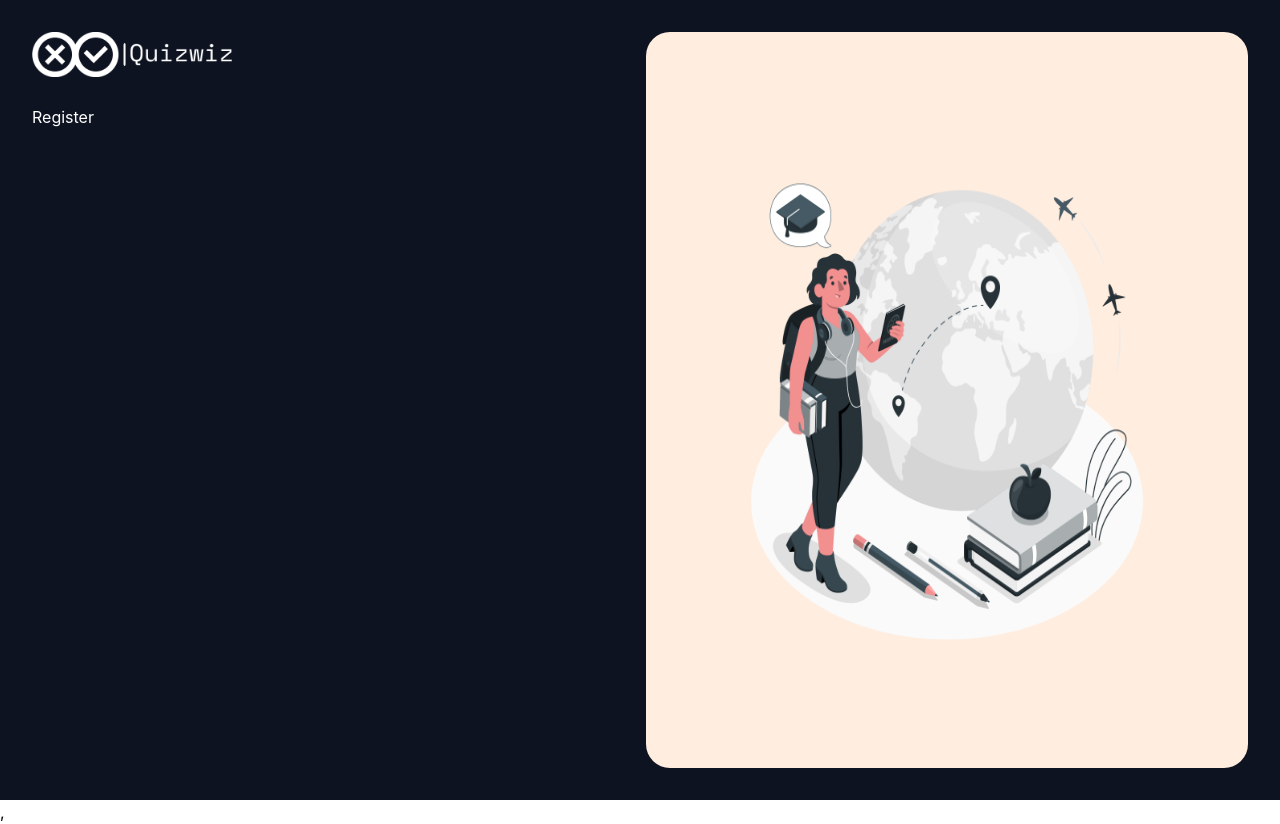
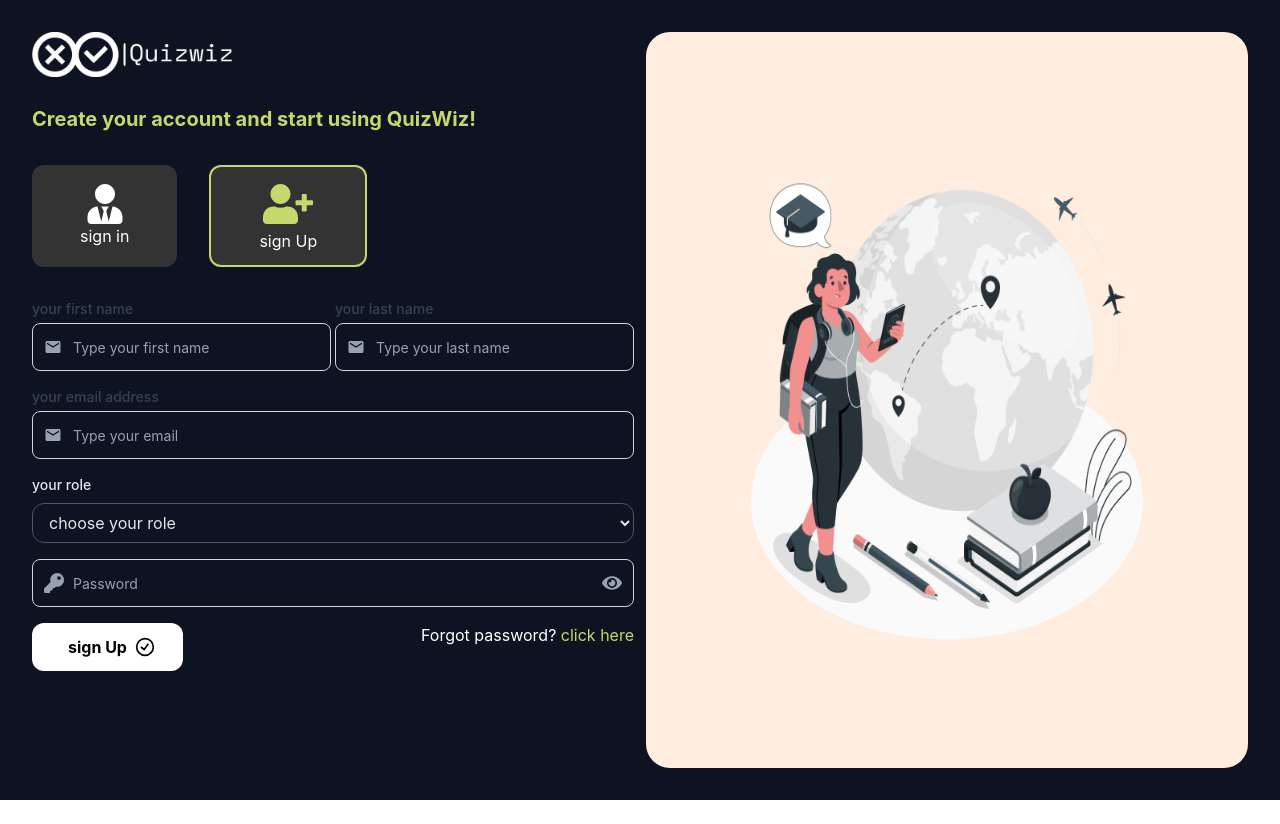
Before and after one commit to lamiaAtef/LMS, a React (Vite) app: page /register in a window 1280 px wide. After the commit the page ends 800 px from the top, so only its background shows below. Built offline with nearby package versions, Linux system fonts and the light colour scheme.

Commit message:
fix margin bottom

```diff
--- a/src/App.css
+++ b/src/App.css
@@ -2,6 +2,7 @@
 @import url('https://fonts.googleapis.com/css2?family=Inter:ital,opsz,wght@0,14..32,100..900;1,14..32,100..900&family=Nunito:ital,wght@0,200..1000;1,200..1000&family=Poppins:ital,wght@0,100;0,200;0,300;0,400;0,500;0,600;0,700;0,800;0,900;1,100;1,200;1,300;1,400;1,500;1,600;1,700;1,800;1,900&display=swap');
 *{
      font-family: "Nunito", sans-serif;
+
 }
 :root{
     --black-color: #0D1321;
--- a/src/config/validation.ts
+++ b/src/config/validation.ts
@@ -46,12 +46,16 @@ export const CONFIRM_PASSWORD_VALIDATION = (password: string) => ({
   validate: (value: string) =>
     value === password || "Passwords do not match",
 });
+export const OTP_VALIDATION = {
+     required: getRequiredMessage("OTP"),
+       pattern:{
+        value:/^\d{6}$/,
+        message : "Invalid OTP"
+    }
+}
 export const ROLE_VALIDATION = {
      required: getRequiredMessage("Role"),
-      pattern:{
-         value:/ ^(Instructor|Student)$/,
-        message : "role must be one of [Instructor, Student]"
-    }
+
 }
 
 
--- a/src/main.tsx
+++ b/src/main.tsx
@@ -13,6 +13,6 @@ createRoot(document.getElementById('root')!).render(
    <Provider store={store}>
       <StrictMode>
         <App />
-      </StrictMode>,
+      </StrictMode>
    </Provider>
 )
--- a/src/modules/AuthModule/components/Login/Login.tsx
+++ b/src/modules/AuthModule/components/Login/Login.tsx
@@ -130,7 +130,7 @@ export default function Login() {
   ) : (
     <GrStatusGood color="#000" size="20px" />
   )}
-</button>
+        </button>
           <p>Forgot password? <Link to="/forget-pass" className='text-[#C5D86D]' >click here</Link></p>
 
         </div>
--- a/src/modules/AuthModule/components/Register/Register.tsx
+++ b/src/modules/AuthModule/components/Register/Register.tsx
@@ -1,9 +1,181 @@
-import React from 'react'
+import { useForm } from "react-hook-form"
+import { FaEye, FaEyeSlash, FaKey, FaUserPlus, FaUserTie } from "react-icons/fa";
+import { Link, useNavigate } from "react-router-dom";
+import { GrStatusGood } from "react-icons/gr";
+import { MdEmail } from "react-icons/md";
+
+import { toast } from "react-toastify";
+import { AUTH_URLS } from "../../../../config/api.endPoint";
+import { axiosInstance } from "../../../../config/httpClient";
+import type { RegisterPayload } from "../../type";
+import { Input } from "../../../../shared/components/ui/Input/Input";
+import { NAME_VALIDATION,EMAIL_VALIDATION, ROLE_VALIDATION, PASSWORD_VALIDATION } from "../../../../config/validation";
+import { useState } from "react";
+import { ClipLoader } from "react-spinners";
+
+
 
 export default function Register() {
+
+  const {register,handleSubmit,formState:{errors,isSubmitting}}=useForm<RegisterPayload>();
+   const [showPassword, setShowPassword] = useState(false);
+  const navigate=useNavigate();
+  const onSubmit=async(data:RegisterPayload)=>{
+    console.log(data);
+
+try {
+const response= await axiosInstance.post(AUTH_URLS.REGISTER,data);
+console.log(response);
+toast.success(response?.data?.message);
+navigate("/login")
+
+} catch (error) {
+
+console.log(error);
+
+}
+
+  }
   return (
     <>
-      Register
+  <h1 className='text-[#C5D86D] text-xl font-bold'>
+   Create your account and start using QuizWiz!
+      </h1>
+           {/* start sign in && sign up components */}
+            <div className='flex gap-8 my-8 '>
+              <button className='flex  flex-col items-center justify-center bg-[#333333] py-3 px-12 rounded-xl
+               border-[#333333]
+               transform transition duration-300 hover:scale-105 hover:bg-[#444444]
+                 cursor-pointer'
+                   onClick={()=>navigate("/login")}>
+                <FaUserTie size="40px"  />
+                <p >sign in</p>
+              </button>
+              <button className='flex flex-col items-center justify-center
+
+                border-2 border-[#C5D86D]
+                bg-[#333333] py-3 px-12
+                rounded-xl   border-2
+
+               '
+              onClick={()=>navigate("/register")}>
+                <FaUserPlus size="50px" color=' #C5D86D'/>
+                 <p >sign Up</p>
+
+              </button>
+
+            </div>
+            {/* end sign in and sign up component */}
+             <form className="space-y-4" onSubmit={handleSubmit(onSubmit)}>
+              <div className="flex  gap-1">
+                 <Input
+                  label="your first name"
+                  id="firstname"
+                  type="text"
+                  placeholder="Type your first name"
+                  icon={<MdEmail size={18} />}
+                  error={errors?.first_name?.message}
+                  {...register("first_name",NAME_VALIDATION)}
+
+      />
+       <Input
+        label="your last name"
+        id="lastname"
+        type="text"
+        placeholder="Type your last name"
+        icon={<MdEmail size={18} />}
+        error={errors.last_name?.message}
+
+        {...register("last_name",NAME_VALIDATION)}
+
+      />
+              </div>
+      <Input
+        label="your email address"
+        id="email"
+        type="email"
+        placeholder="Type your email"
+        icon={<MdEmail size={18} />}
+        error={errors.email?.message}
+        {...register("email",EMAIL_VALIDATION)}
+
+      />
+    <div>
+  <label
+    htmlFor="role"
+    className="block mb-2 text-sm font-medium text-gray-200"
+  >
+  your role
+  </label>
+  <select
+    id="role"
+      className="w-full bg-transparent outline-none text-gray-200
+               rounded-xl border px-3 py-2 border-gray-600
+               focus:border-gray-400"
+    {...register("role",ROLE_VALIDATION)}
+  >
+
+    <option value="" className="bg-black text-gray-400" >
+    choose your role
+    </option>
+    <option value="Instructor" className="bg-black text-gray-300">
+      Instructor
+    </option>
+    <option value="Student" className="bg-black text-gray-300">
+      Student
+    </option>
+  </select>
+  {errors.role && <p className="mt-1 text-sm text-red-500">{errors.role.message}</p>}
+</div>
+<div className="mb-3">
+  {/* select هنا */}
+</div>
+
+      <Input
+            type={showPassword ? "text" : "password"}
+            placeholder="Password"
+            icon={<FaKey className="h-5 w-5" />}
+            endIcon={
+              showPassword ? (
+                <FaEyeSlash  className="h-5 w-5" />
+
+              ) : (
+                <FaEye className="h-5 w-5" />
+              )
+            }
+            onEndIconClick={() => setShowPassword(!showPassword)}
+            error={errors.password?.message}
+            {...register("password",PASSWORD_VALIDATION)}
+          />
+
+        <div className='flex justify-between'>
+           <button
+              disabled={isSubmitting}
+              type="submit"
+              className={`
+                text-black
+                font-bold
+                py-3 px-7
+                rounded-xl
+                flex items-center justify-center
+                transform transition duration-300
+                ${isSubmitting
+                  ? 'bg-gray-300 '
+                  : 'bg-white hover:scale-105 cursor-pointer'}
+              `}
+          >
+          <span className="px-2">sign Up</span>
+
+          {isSubmitting ? (
+            <ClipLoader size={16} color="#000" />
+          ) : (
+            <GrStatusGood color="#000" size="20px" />
+          )}
+        </button>
+          <p>Forgot password? <Link to="/forget-pass" className='text-[#C5D86D]' >click here</Link></p>
+
+        </div>
+    </form>
     </>
   )
 }
--- a/src/modules/AuthModule/components/ResetPassword/ResetPassword.tsx
+++ b/src/modules/AuthModule/components/ResetPassword/ResetPassword.tsx
@@ -1,4 +1,4 @@
-import React, { useState } from 'react'
+import  { useState } from 'react'
 import { useForm } from 'react-hook-form'
 import type { ResetPayload } from '../../type'
 import { axiosInstance } from '../../../../config/httpClient'
@@ -7,7 +7,7 @@ import { toast } from 'react-toastify'
 import { useLocation, useNavigate } from 'react-router-dom'
 import { Input } from '../../../../shared/components/ui/Input/Input'
 import { MdEmail } from 'react-icons/md'
-import { CONFIRM_PASSWORD_VALIDATION, EMAIL_VALIDATION, PASSWORD_VALIDATION } from '../../../../config/validation'
+import { CONFIRM_PASSWORD_VALIDATION, EMAIL_VALIDATION, OTP_VALIDATION, PASSWORD_VALIDATION } from '../../../../config/validation'
 import { FaEye, FaEyeSlash, FaKey } from 'react-icons/fa'
 import { GrStatusGood } from 'react-icons/gr'
 
@@ -23,13 +23,15 @@ const emailFromState = location.state?.email;
 });
   const[loading,setLoading]=useState(false)
     const [showPassword, setShowPassword] = useState(false);
+    const [showConfirmPassword, setShowConfirmPassword] = useState(false);
       const passwordValue = watch("password");
 
 
   const onSubmit=async(data:ResetPayload)=>{
     setLoading(true)
+    let {confirmPassword,...payload} = data;
     try {
-      const response= await axiosInstance.post(AUTH_URLS.RESET_PASSWORD,data)
+      const response= await axiosInstance.post(AUTH_URLS.RESET_PASSWORD,payload)
       toast.success( response?.data?.message||"your password reset successfully")
       navigate("/login")
     } catch (error:any) {
@@ -56,12 +58,14 @@ const emailFromState = location.state?.email;
   {...register("email", EMAIL_VALIDATION)}
 
       />
-          <Input
+      <Input
         label="Otp"
         id="Otp"
         type="text"
         placeholder="Choose your otp"
         icon={<MdEmail size={18} />}
+        error={errors.otp?.message}
+       {...register("otp",OTP_VALIDATION)}
 
 
       />
@@ -85,18 +89,18 @@ const emailFromState = location.state?.email;
 
                    <Input
                    label='Confirm Password'
-                  type={showPassword ? "text" : "password"}
+                  type={showConfirmPassword ? "text" : "password"}
                   placeholder="Type your confirm password"
                   icon={<FaKey className="h-5 w-5" />}
                   endIcon={
-                    showPassword ? (
+                    showConfirmPassword ? (
                       <FaEyeSlash  className="h-5 w-5" />
 
                     ) : (
                       <FaEye className="h-5 w-5" />
                     )
                   }
-                  onEndIconClick={() => setShowPassword(!showPassword)}
+                  onEndIconClick={() => setShowConfirmPassword(!showConfirmPassword)}
                   error={errors.confirmPassword?.message}
                   {...register("confirmPassword",CONFIRM_PASSWORD_VALIDATION(passwordValue))}
                 />
--- a/src/shared/components/AuthLayout/AuthLayout.tsx
+++ b/src/shared/components/AuthLayout/AuthLayout.tsx
@@ -12,8 +12,9 @@ export default function AuthLayout() {
 
           <Outlet/>
         </div>
-         <div className=' flex items-center justify-center bg-[#FFEDDF] rounded-3xl hidden md:flex ' >
+         <div className=' flex items-center justify-center bg-[#FFEDDF] rounded-3xl hidden lg:flex ' >
             <img src={authImage} alt="authentication image" className='w-2/3 h-2/3 ' />
+
 
         </div>
       </div>
```
Also changed, not shown: src/modules/AuthModule/type.ts (+12 -0 lines).
